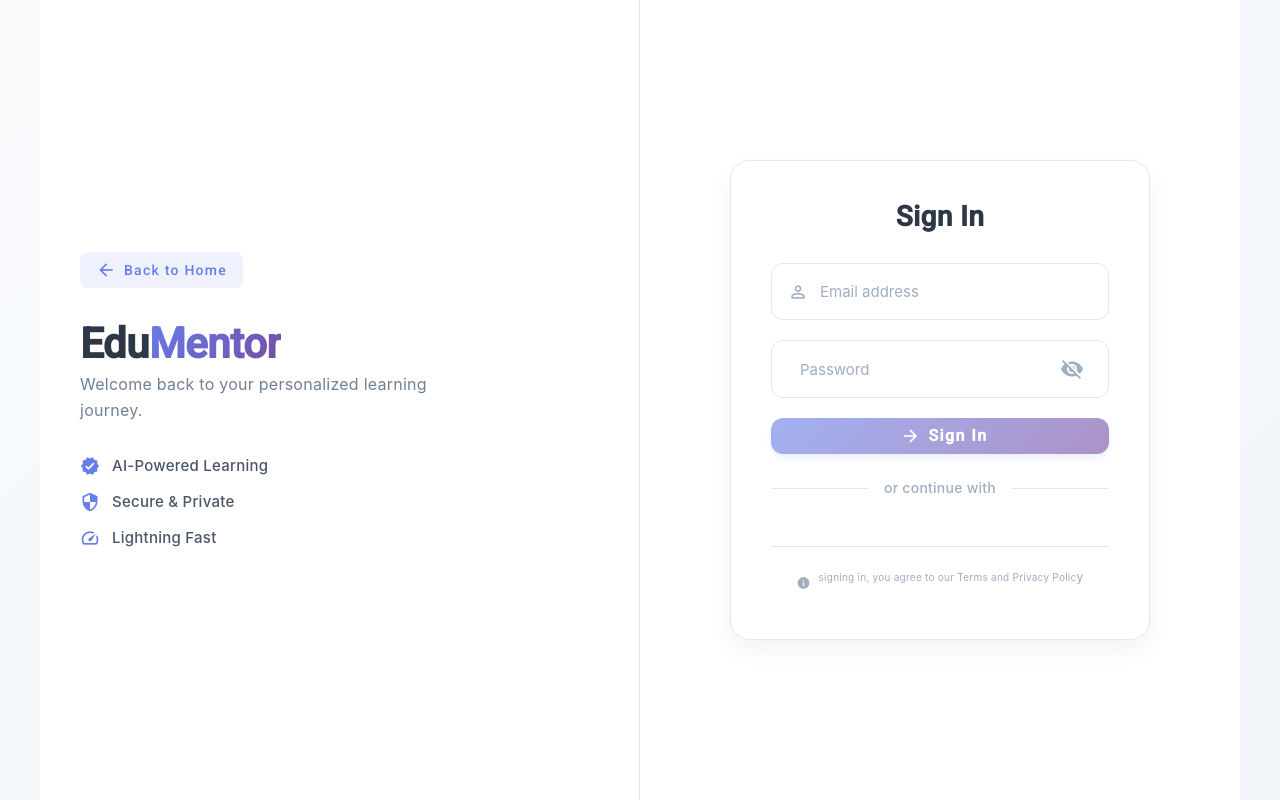
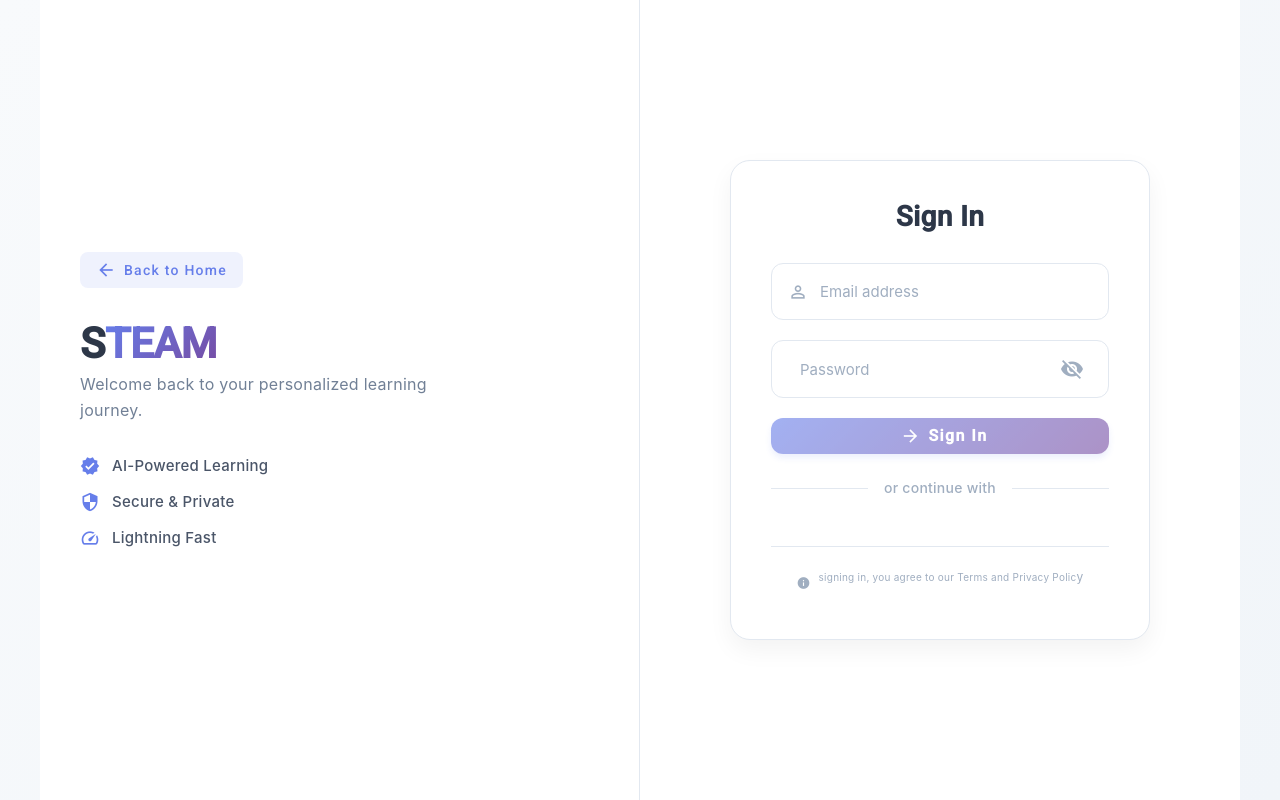
Before and after one commit to GAI-RL/EduTech, an Angular app: page /login in a window 1280 px wide. Built offline with nearby package versions, Linux system fonts and the light colour scheme.

Commit message:
Update google-login.component.html

```diff
--- a/src/app/google-login/google-login.component.html
+++ b/src/app/google-login/google-login.component.html
@@ -21,7 +21,7 @@
 
       <div class="brand-content">
         <!-- <div class="brand-logo">E</div> -->
-        <h1 class="brand-name">Edu<span class="brand-highlight">Mentor</span></h1>
+        <h1 class="brand-name">S<span class="brand-highlight">TEAM</span></h1>
         <p class="brand-tagline">
           Welcome back to your personalized learning journey.
         </p>
```
